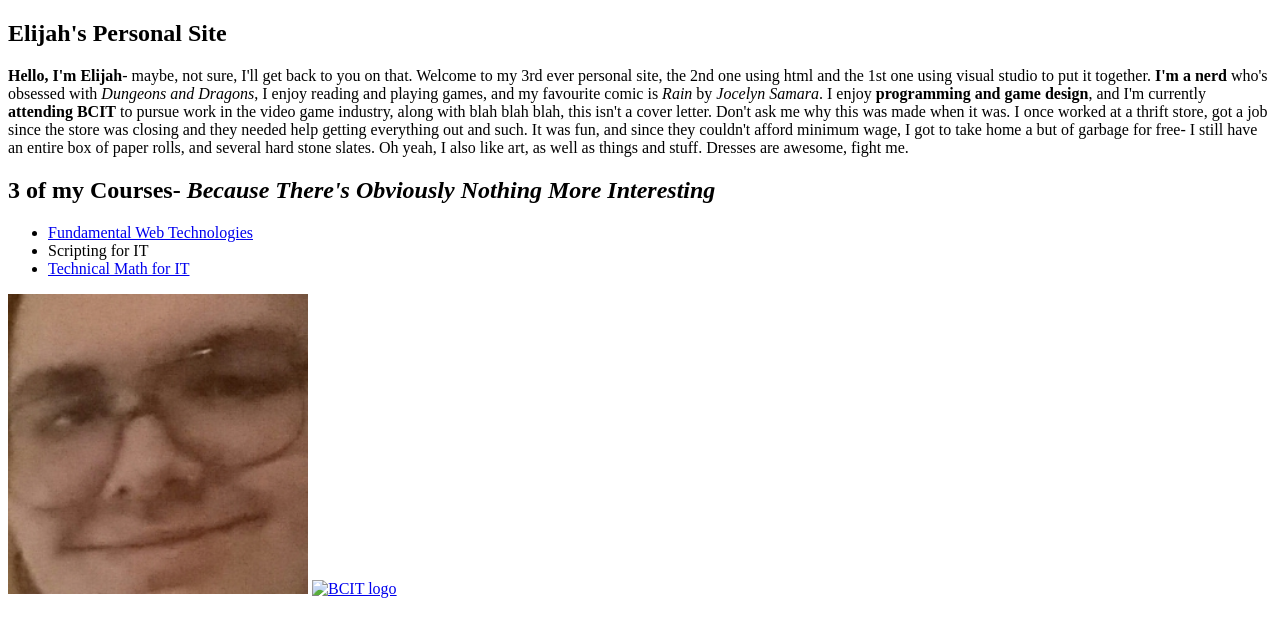
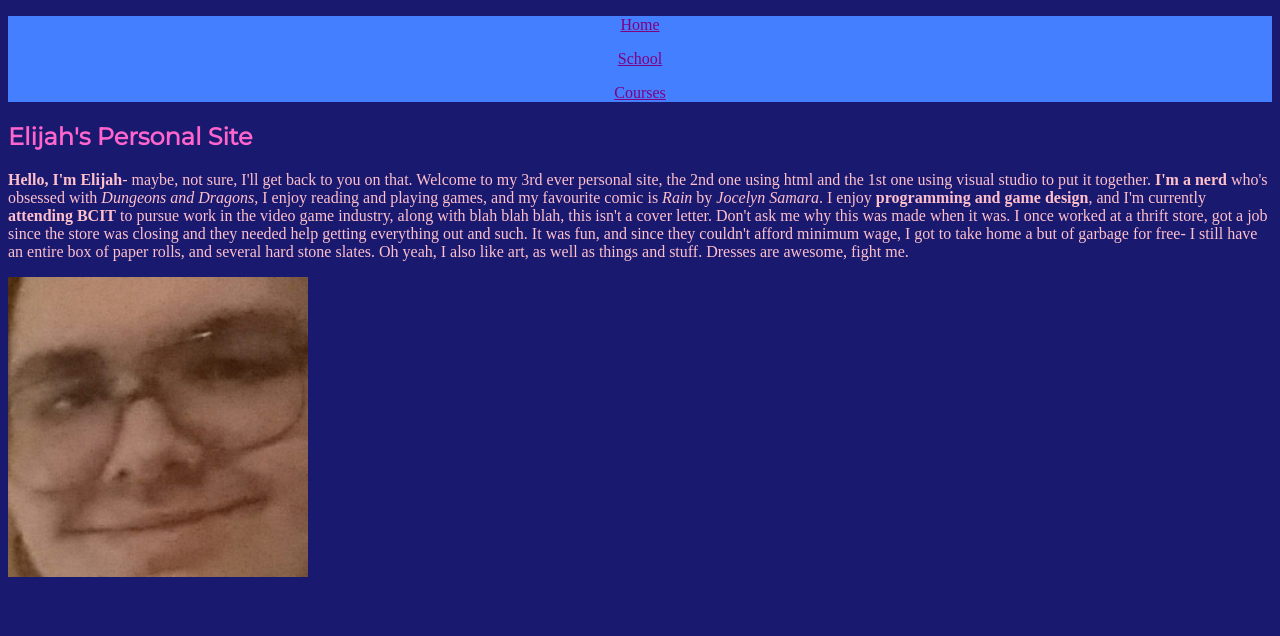
Before and after one commit to MayFlower116/WT1620-Personal_Website, a plain HTML site: page index.html in a window 1280 px wide. Drawn offline with Linux system fonts and the light colour scheme.

Commit message:
7 New pages+nav bar added, content rearanged into new pages, h1 updated, small semantic tweaks

```diff
--- /dev/null
+++ b/css/stylesheet.css
@@ -0,0 +1,41 @@
+/* Text */
+p {
+    color: pink;
+}
+
+ul {
+    color: pink;
+}
+
+a {
+    color: deeppink;
+}
+
+h1 {
+    color: rgb(255, 101, 204);
+    font-family: 'Montserrat', sans-serif;
+}
+
+h2,h3,h4,h5,h6 {
+    color: pink;
+}
+
+/* Text --- CLOSE */
+
+/* Navigation bar */
+.nav-bar {
+    background-color: rgb(67, 127, 255);
+    text-align: center;
+}
+.nav-bar a {
+    color: purple;
+}
+/* Navigation bar --- CLOSE*/
+
+/* Other */
+/* This section is to be renamed, expanded and divided as reasonably necessary */
+body {
+    background-color: midnightblue;
+}
+
+/* Other --- CLOSE */
--- a/index.html
+++ b/index.html
@@ -1,35 +1,45 @@
 <!DOCTYPE html>
 
 <html lang="en" xmlns="http://www.w3.org/1999/xhtml">
+
 <head>
     <meta charset="utf-8" />
     <title>index</title>
-    <link href="css\stylesheet.css" rel="stylesheet" />
+    <link href="css/stylesheet.css" rel="stylesheet" />
+    <style>
+        @import url('https://fonts.googleapis.com/css2?family=Montserrat&display=swap');
+    </style>
 </head>
+
 <body>
+
+    <header class="nav-bar">
+        <p><a href="index.html">Home</a></p>
+        <p><a href="misc-pages/school.html">School</a></p>
+        <p><a href="misc-pages/course.html">Courses</a></p>
+    </header>
     <article>
-        <h1>Elijah's Personal Site</h1>
+        <header>
+            <h1>Elijah's Personal Site</h1>
+        </header>
 
-        <p><strong>Hello, I'm Elijah</strong>- maybe, not sure, I'll get back to you on that. Welcome to my 3rd ever personal site, the 2nd one using html and the 1st one using visual studio to put it together. <strong>I'm a nerd</strong> who's obsessed with <em>Dungeons and Dragons</em>, I enjoy reading and playing games, and my favourite comic is <em>Rain</em> by <i>Jocelyn Samara</i>. I enjoy <strong>programming and game design</strong>, and I'm currently <strong>attending BCIT</strong> to pursue work in the video game industry, along with blah blah blah, this isn't a cover letter. Don't ask me why this was made when it was. I once worked at a thrift store, got a job since the store was closing and they needed help getting everything out and such. It was fun, and since they couldn't afford minimum wage, I got to take home a but of garbage for free- I still have an entire box of paper rolls, and several hard stone slates. Oh yeah, I also like art, as well as things and stuff. Dresses are awesome, fight me.</p>
-
-    </article>
-
-    <article>
-
-        <h2>3 of my Courses- <i>Because There's <em>Obviously</em> Nothing More Interesting</i></h2>
-
-        <ul>
-            <li><a href="https://www.bcit.ca/outlines/20211085986/">Fundamental Web Technologies</a></li>
-            <li>Scripting for IT</li>
-            <li><a href="https://www.youtube.com/watch?v=dQw4w9WgXcQ">Technical Math for IT</a></li>
-        </ul>
+        <p><strong>Hello, I'm Elijah</strong>- maybe, not sure, I'll get back to you on that. Welcome to my 3rd ever
+            personal site, the 2nd one using html and the 1st one using visual studio to put it together. <strong>I'm a
+                nerd</strong> who's obsessed with <em>Dungeons and Dragons</em>, I enjoy reading and playing games, and
+            my favourite comic is <em>Rain</em> by <i>Jocelyn Samara</i>. I enjoy <strong>programming and game
+                design</strong>, and I'm currently <strong>attending BCIT</strong> to pursue work in the video game
+            industry, along with blah blah blah, this isn't a cover letter. Don't ask me why this was made when it was.
+            I once worked at a thrift store, got a job since the store was closing and they needed help getting
+            everything out and such. It was fun, and since they couldn't afford minimum wage, I got to take home a but
+            of garbage for free- I still have an entire box of paper rolls, and several hard stone slates. Oh yeah, I
+            also like art, as well as things and stuff. Dresses are awesome, fight me.</p>
 
     </article>
 
     <section>
-        <img src="images\self_photo.jpg" alt="picture of me" width="300" height="300" />
-        <a href="https://www.bcit.ca/"><img src="images\bcit_logo.png" alt="BCIT logo" height="302" /></a>
+        <img src="images/self_photo.jpg" alt="picture of me" width="300" height="300" />
     </section>
 
 </body>
+
 </html>
```
Also changed, not shown: images/bcit_logo.png (added).
